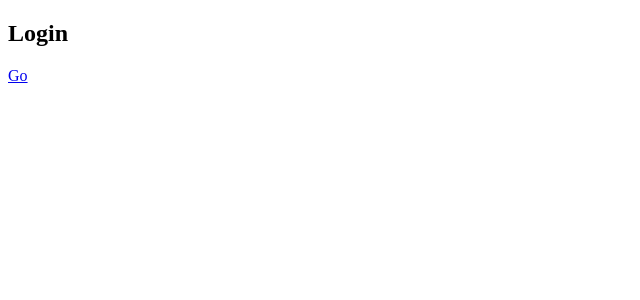
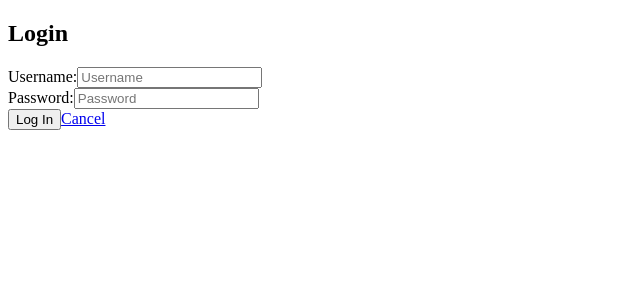
Before and after one commit to nicofasho/winos, a React (Create React App) app: page /login in a window 1280 px wide. Shown: the top 300 px of the page, without its empty margins (0-640 px from the left). Built offline with nearby package versions, Linux system fonts and the light colour scheme.

Commit message:
authentication working

```diff
--- a/package.json
+++ b/package.json
@@ -37,5 +37,5 @@
       "last 1 safari version"
     ]
   },
-  "proxy": "http://172.17.199.203:3001"
+  "proxy": "http://localhost:3001"
 }
--- a/server.js
+++ b/server.js
@@ -1,3 +1,6 @@
+require('dotenv').config();
+require('./config/database');
+
 const express = require('express');
 const path = require('path');
 const favicon = require('serve-favicon');
@@ -7,8 +10,6 @@ const userRouter = require('./routes/api/users');
 
 const app = express();
 
-require('dotenv').config();
-require('./config/database');
 
 app.use(logger('dev'));
 app.use(express.json());
--- a/src/components/App/App.js
+++ b/src/components/App/App.js
@@ -32,7 +32,12 @@ class App extends Component {
           <Route
             exact
             path="/login"
-            render={props => <LoginPage {...props} />}
+            render={({ history }) => (
+              <LoginPage
+                history={history}
+                handleSignupOrLogin={this.handleSignupOrLogin}
+              />
+            )}
           />
           <Route
             exact
--- a/src/pages/Dashboard/Dashboard.jsx
+++ b/src/pages/Dashboard/Dashboard.jsx
@@ -6,6 +6,7 @@ const Dashboard = (props) => {
     <div>
       <Nav handleLogout={props.handleLogout} />
       <h2>Dashboard Page</h2>
+      <p>Hello {props.user.username}</p>
     </div>
   );
 };
--- a/src/pages/LoginPage/LoginPage.jsx
+++ b/src/pages/LoginPage/LoginPage.jsx
@@ -4,8 +4,9 @@ import userService from '../../utils/userService';
 
 class LoginPage extends Component {
   state = {
-    email: "",
-    pw: ""
+    username: "",
+    password: "",
+    updateMessage: ""
   };
 
   handleChange = e => {
@@ -21,7 +22,8 @@ class LoginPage extends Component {
       this.props.handleSignupOrLogin();
       this.props.history.push('/dashboard');
     } catch (err) {
-      this.props.updateMessage('Invalid Credentials');
+      // this.props.updateMessage('Invalid Credentials');
+      this.setState({updateMessage: "Invalid Credentials"});
     }
   }
 
@@ -29,7 +31,27 @@ class LoginPage extends Component {
     return (
       <div>
         <h2>Login</h2>
-        <Link to="/dashboard">Go</Link>
+        <form onSubmit={this.handleSubmit} >
+          <div>
+            <div>
+              <label htmlFor="username">Username:</label>
+              <input type="text" placeholder="Username" value={this.state.username} name="username" onChange={this.handleChange} />
+            </div>
+          </div>
+          <div>
+            <div>
+              <label htmlFor="password">Password:</label>
+              <input type="password" placeholder="Password" value={this.state.password} name="password" onChange={this.handleChange} />
+            </div>
+          </div>
+          <div>
+            <div>
+              <button>Log In</button>
+              <Link to="/">Cancel</Link>
+            </div>
+          </div>
+        </form>
+        <p>{this.state.updateMessage}</p>
       </div>
     );
   }
--- a/src/utils/userService.js
+++ b/src/utils/userService.js
@@ -25,6 +25,7 @@ function logout() {
 }
 
 function login(creds) {
+  console.log(creds);
   return fetch(BASE_URL + 'login', {
     method: 'POST',
     headers: new Headers({'Content-Type': 'application/json'}),
```
Also changed, not shown: controllers/users.js (+7 -3 lines), 1 other file (tests, documents, lock files or other folders).
